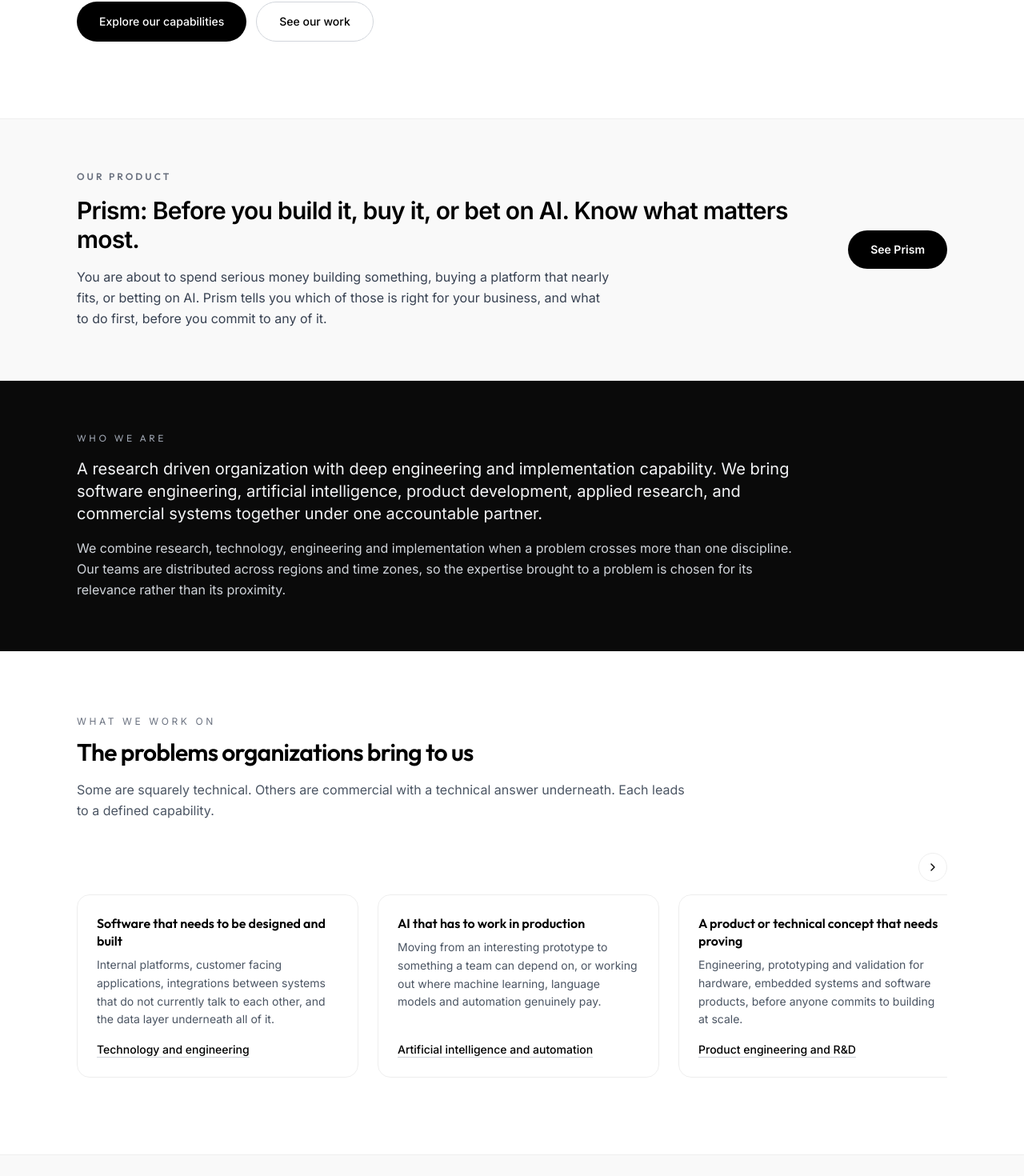
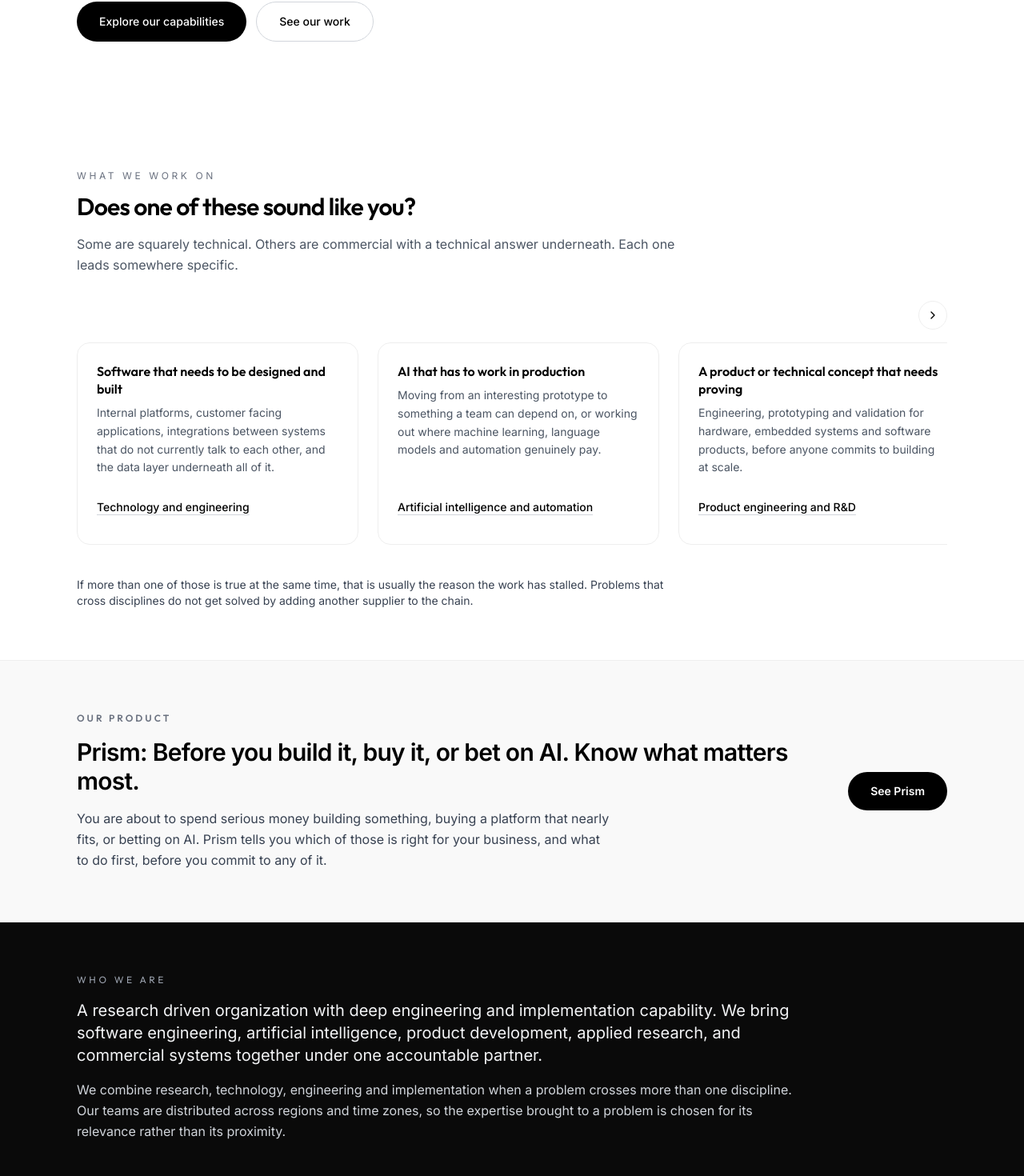
Before and after one commit to Talavishiraaj-Groups/talavishiraajgroups.com, a React (Vite) app: page / in a window 1280 px wide. Shown: the part 502-1972 px from the top of the page at 80% size. Built offline with nearby package versions, Linux system fonts and the light colour scheme.

Commit message:
upgrade for inbound 2.0

```diff
--- a/src/data/insights.js
+++ b/src/data/insights.js
@@ -167,13 +167,13 @@
     h1: 'Do you need data engineering, or do you need one spreadsheet to stop being retyped?',
     metaTitle: 'Do You Need Data Engineering? | Talavishiraaj Groups',
     metaDescription:
-      'Reporting assembled by hand is a real cost, but not automatically a data engineering problem. A practical test for whether you need pipelines, a tool, or neither.',
+      'Reporting assembled by hand is a real cost, but not automatically a data engineering problem. A test for whether you need pipelines, a tool, or neither.',
     published: '2026-10-12',
     readingTime: '8 min read',
     capability: 'tech',
     caseStudy: 'founder-operations-cockpit',
     summary:
-      'Most teams who ask about data engineering are describing a symptom: the monthly report takes three days and the numbers disagree. Sometimes that is a pipeline problem. More often it is two systems that were never connected, or one report nobody has questioned in two years. The three are not the same purchase, and buying the wrong one is expensive in a way that is hard to unwind.',
+      'Written for the person who has to sign it off rather than the person who would build it. Most teams who ask about data engineering are describing a symptom: the monthly report takes three days and the numbers disagree. Sometimes that is a pipeline problem. More often it is two systems that were never connected, or one report nobody has questioned in two years. The three are not the same purchase, and buying the wrong one is expensive in a way that is hard to unwind.',
     takeaways: [
       'The question is almost never whether you need data engineering. It is why one number takes three days and still gets argued about.',
       'Count the hands a number passes through before anyone trusts it. That, not the row count, tells you whether pipelines are the answer.',
--- a/src/pages/LandingPage.jsx
+++ b/src/pages/LandingPage.jsx
@@ -104,6 +104,64 @@
         </div>
       </section>
 
+      {/*
+        PROBLEM TO CAPABILITY, directly under the hero.
+
+        This sits here rather than further down because of what the hero leaves
+        unresolved. "Some problems need more than one kind of engineer" is true
+        and abstract; a first time visitor still has to work out whether they
+        are one of those problems. This answers that in the screen where the
+        attention is: NN/g's reading data puts 81, 71 and 63 percent of readers
+        on the first three paragraphs and 32 percent on the fourth.
+
+        It is framed as recognition rather than as a menu. Six bare links in the
+        first screen is a six way sort performed by someone who does not yet
+        know what they need, which is the choice load Hick's law describes and
+        the defect measured on this page in the landing page review. Asking
+        "does one of these sound like you" costs the reader nothing, and the
+        threshold line underneath turns a browse into a self diagnosis. The
+        capability links are still here, one per problem, so the route to each
+        service page is unchanged.
+      */}
+      <section className="max-w-6xl mx-auto px-4 md:px-8 py-14 md:py-16">
+        <div className="max-w-3xl mb-8">
+          <p className="text-xs uppercase tracking-[0.3em] text-gray-500 mb-3">What we work on</p>
+          <h2 className="text-2xl md:text-3xl font-semibold tracking-tight mb-4">
+            Does one of these sound like you?
+          </h2>
+          <p className="text-gray-600 leading-relaxed">
+            Some are squarely technical. Others are commercial with a technical answer underneath.
+            Each one leads somewhere specific.
+          </p>
+        </div>
+        <HorizontalRail label="Problems organizations bring to us">
+          {problemsWeSolve.map((problem) => (
+            <div
+              key={problem.title}
+              className="bg-white border border-border rounded-2xl p-6 flex flex-col w-full"
+            >
+              <h3 className="text-base font-semibold mb-2 leading-snug">{problem.title}</h3>
+              <p className="text-sm text-gray-600 flex-1 leading-relaxed">{problem.body}</p>
+              <Link
+                to={problem.link}
+                // min-h-11 gives a 44px tap target. At 20px these failed WCAG
+                // 2.5.8, which asks for 24, and Fitts's law says the smaller
+                // the target the longer it takes to hit, which costs most on a
+                // phone. inline-flex keeps the underline on the text only.
+                className="mt-4 inline-flex items-center min-h-11 text-sm font-medium text-primary underline decoration-gray-300 underline-offset-4 hover:decoration-black"
+              >
+                {problem.linkLabel}
+              </Link>
+            </div>
+          ))}
+        </HorizontalRail>
+        <p className="text-sm text-gray-700 mt-6 max-w-3xl">
+          If more than one of those is true at the same time, that is usually the reason the work
+          has stalled. Problems that cross disciplines do not get solved by adding another supplier
+          to the chain.
+        </p>
+      </section>
+
       {/* PRODUCT. Kept deliberately short: the product, the line, one way in. */}
       <section className="border-y border-border bg-muted">
         <div className="max-w-6xl mx-auto px-4 md:px-8 py-14 md:py-16">
@@ -154,37 +212,6 @@
             expertise brought to a problem is chosen for its relevance rather than its proximity.
           </p>
         </div>
-      </section>
-
-      {/* WHAT WE WORK ON */}
-      <section className="max-w-6xl mx-auto px-4 md:px-8 py-16 md:py-20">
-        <div className="max-w-3xl mb-10">
-          <p className="text-xs uppercase tracking-[0.3em] text-gray-500 mb-3">What we work on</p>
-          <h2 className="text-2xl md:text-3xl font-semibold tracking-tight mb-4">
-            The problems organizations bring to us
-          </h2>
-          <p className="text-gray-600 leading-relaxed">
-            Some are squarely technical. Others are commercial with a technical answer underneath.
-            Each leads to a defined capability.
-          </p>
-        </div>
-        <HorizontalRail label="Problems organizations bring to us">
-          {problemsWeSolve.map((problem) => (
-            <div
-              key={problem.title}
-              className="bg-white border border-border rounded-2xl p-6 flex flex-col w-full"
-            >
-              <h3 className="text-base font-semibold mb-2 leading-snug">{problem.title}</h3>
-              <p className="text-sm text-gray-600 flex-1 leading-relaxed">{problem.body}</p>
-              <Link
-                to={problem.link}
-                className="mt-4 text-sm font-medium text-primary underline decoration-gray-300 underline-offset-4 hover:decoration-black"
-              >
-                {problem.linkLabel}
-              </Link>
-            </div>
-          ))}
-        </HorizontalRail>
       </section>
 
       {/* CAPABILITIES */}
```
Also changed, not shown: growth-research/99-log.md (+37 -0 lines), vercel.json, 1 other file (tests, documents, lock files or other folders).
